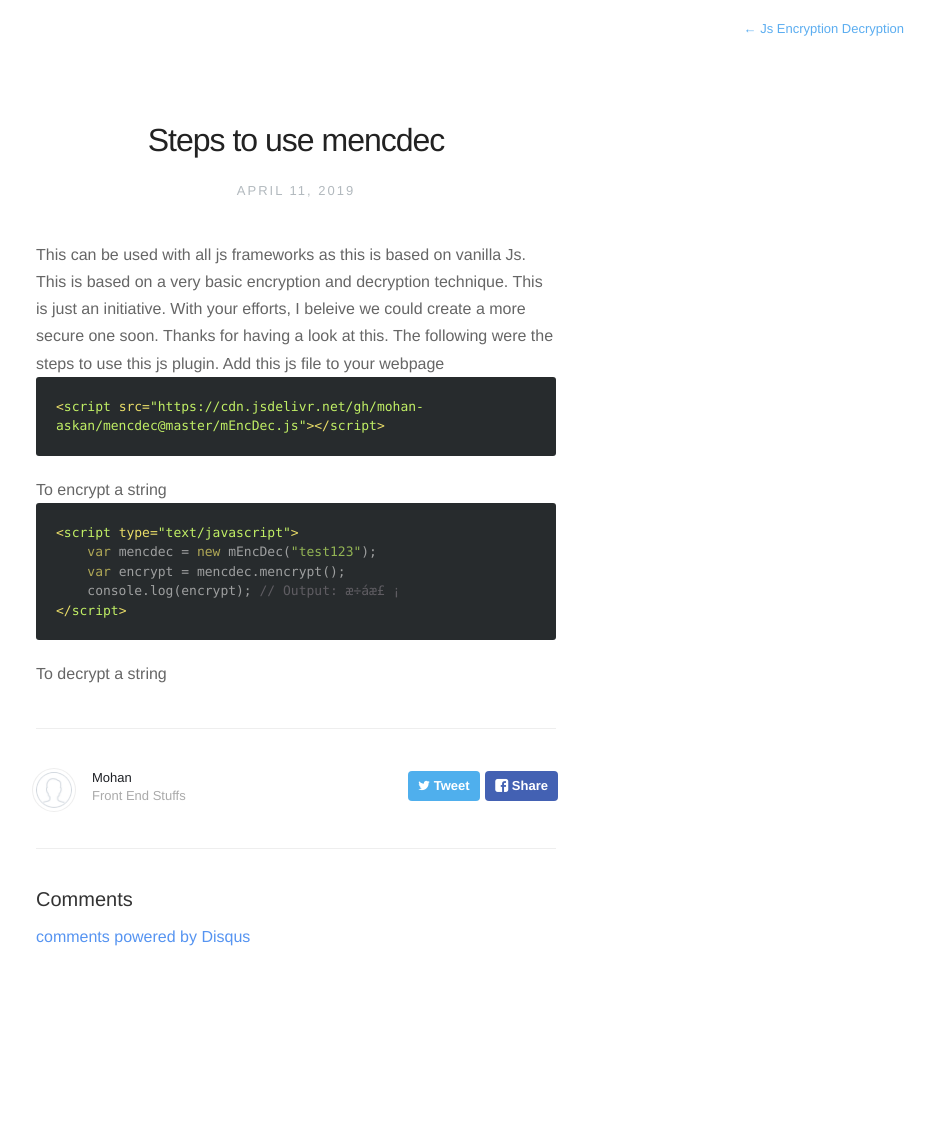
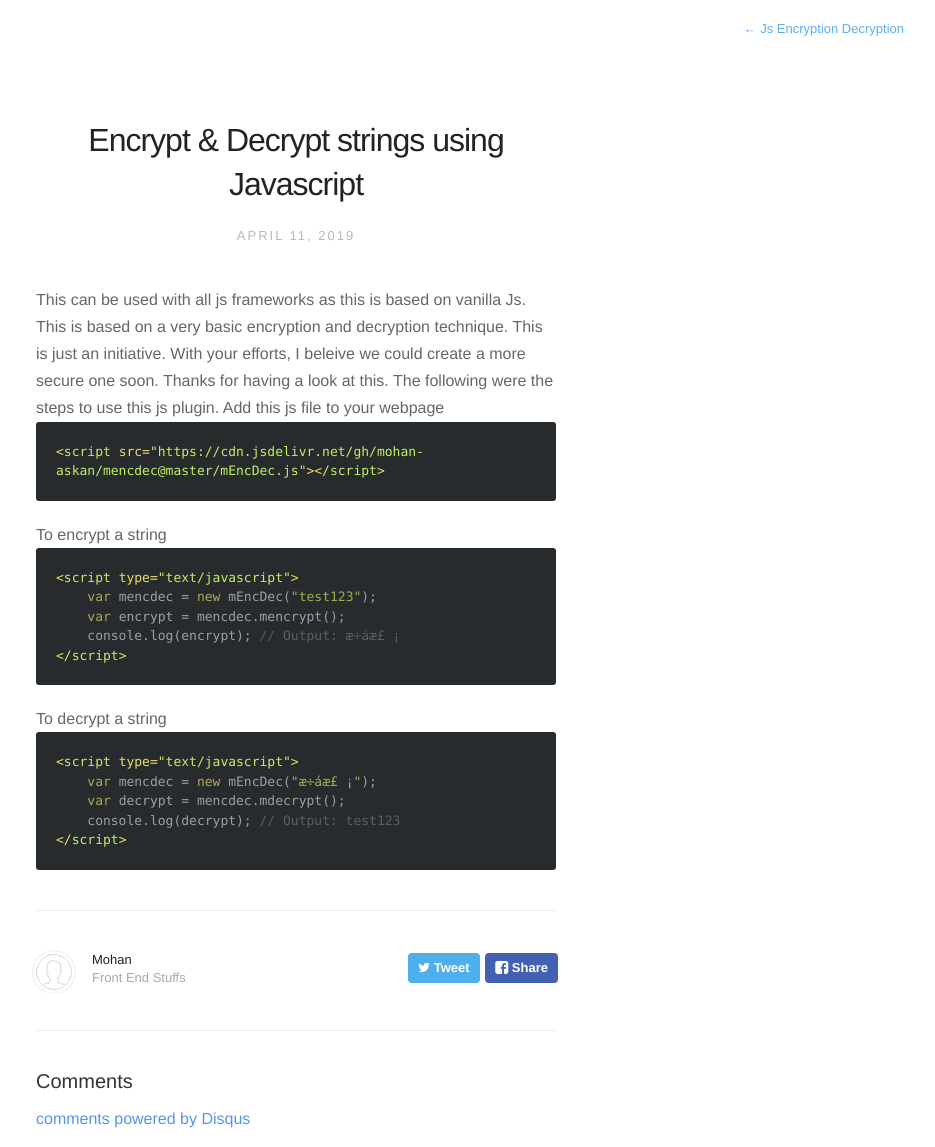
Before and after one commit to mohan-askan/mEncDec, a Jekyll site: the page built from index.html, in a window 1280 px wide. Shown: the whole page, without its empty margins (344-1279 px from the left). Built offline with Jekyll 4.4.1, drawn with Linux system fonts in a browser that asks for light colours; nearby versions of some CDN libraries; the list of posts is cut into pages by our own code; comment, search, counter and statistics services are not loaded; before the commit the page ends 965 px from its top, so only the background shows below that.

Commit message:
Update index.html

```diff
--- a/index.html
+++ b/index.html
@@ -1,6 +1,6 @@
 ---
 profile: true
-title:  "Steps to use mencdec"
+title:  "Encrypt & Decrypt strings using Javascript"
 date:   2019-04-11 13:43:00
 description: Encryption & Decryption in Vanilla JS
 ---
@@ -26,8 +26,10 @@ To encrypt a string
 
 To decrypt a string
 
+{% highlight html %}
 <script type="text/javascript">
     var mencdec = new mEncDec("æ÷áæ£ ¡");
     var decrypt = mencdec.mdecrypt();
     console.log(decrypt); // Output: test123
 </script>
+{% endhighlight %}
```
